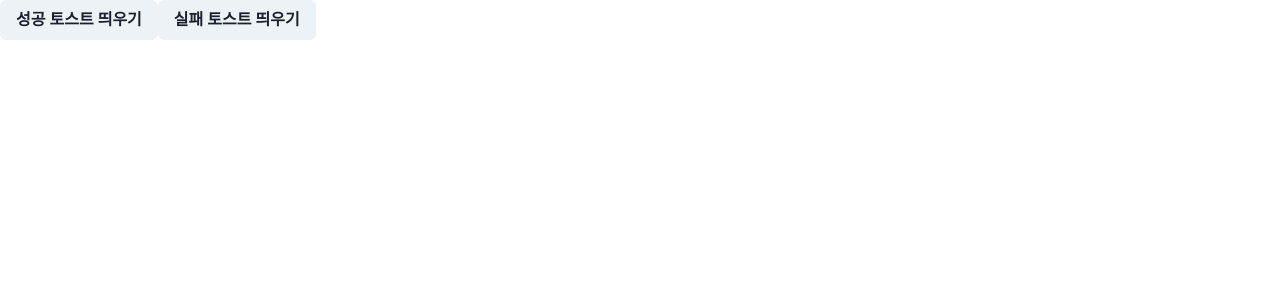
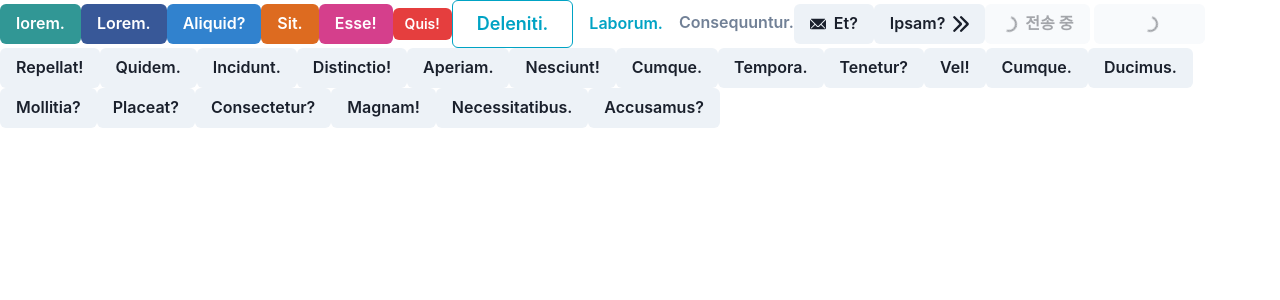
Before and after one commit to yel106/react20231031, a React (Create React App) app: page / in a window 1280 px wide. Shown: the top 300 px of the page. Built offline with nearby package versions, Linux system fonts and the light colour scheme.

Commit message:
Button 사용

```diff
--- a/src/App.js
+++ b/src/App.js
@@ -1,39 +1,49 @@
-import { Button, useToast } from "@chakra-ui/react";
+import { Button } from "@chakra-ui/react";
+import { ArrowRightIcon, EmailIcon } from "@chakra-ui/icons";
 
 function App() {
-  const toast = useToast();
-
   return (
     <>
-      <Button
-        onClick={() =>
-          toast({
-            title: "저장 완료",
-            description: "게시물이 저장되었습니다.",
-            duration: 10000,
-            position: "top-right",
-            isClosable: true,
-          })
-        }
-      >
-        {" "}
-        성공 토스트 띄우기{" "}
+      <Button colorScheme="teal">lorem.</Button>
+      <Button colorScheme="facebook">Lorem.</Button>
+      <Button colorScheme="blue">Aliquid?</Button>
+      <Button colorScheme="orange">Sit.</Button>
+      <Button colorScheme="pink">Esse!</Button>
+      <Button colorScheme="red" size={"sm"}>
+        Quis!
       </Button>
-      <Button
-        onClick={() =>
-          toast({
-            title: "저장 실패!",
-            description: "게시물이 저장되지 않았습니다.",
-            duration: 10000,
-            position: "top-right",
-            isClosable: true,
-            status: "error",
-          })
-        }
-      >
-        {" "}
-        실패 토스트 띄우기{" "}
+      <Button colorScheme="cyan" size={"lg"} variant={"outline"}>
+        Deleniti.
       </Button>
+      <Button colorScheme="cyan" variant="ghost">
+        Laborum.
+      </Button>
+      <Button variant={"link"}>Consequuntur.</Button>
+      <Button leftIcon={<EmailIcon />}>Et?</Button>
+      <Button rightIcon={<ArrowRightIcon />}>Ipsam?</Button>
+      <Button isLoading loadingText={"전송 중"}>
+        A.
+      </Button>{" "}
+      {/*로딩 중일 땐 클릭이 안되게*/}
+      <Button isLoading>Commodi!</Button>
+      <Button>Repellat!</Button>
+      <Button>Quidem.</Button>
+      <Button>Incidunt.</Button>
+      <Button>Distinctio!</Button>
+      <Button>Aperiam.</Button>
+      <Button>Nesciunt!</Button>
+      <Button>Cumque.</Button>
+      <Button>Tempora.</Button>
+      <Button>Tenetur?</Button>
+      <Button>Vel!</Button>
+      <Button>Cumque.</Button>
+      <Button>Ducimus.</Button>
+      <Button>Mollitia?</Button>
+      <Button>Placeat?</Button>
+      <Button>Consectetur?</Button>
+      <Button>Magnam!</Button>
+      <Button>Necessitatibus.</Button>
+      <Button>Accusamus?</Button>
     </>
   );
 }
```
